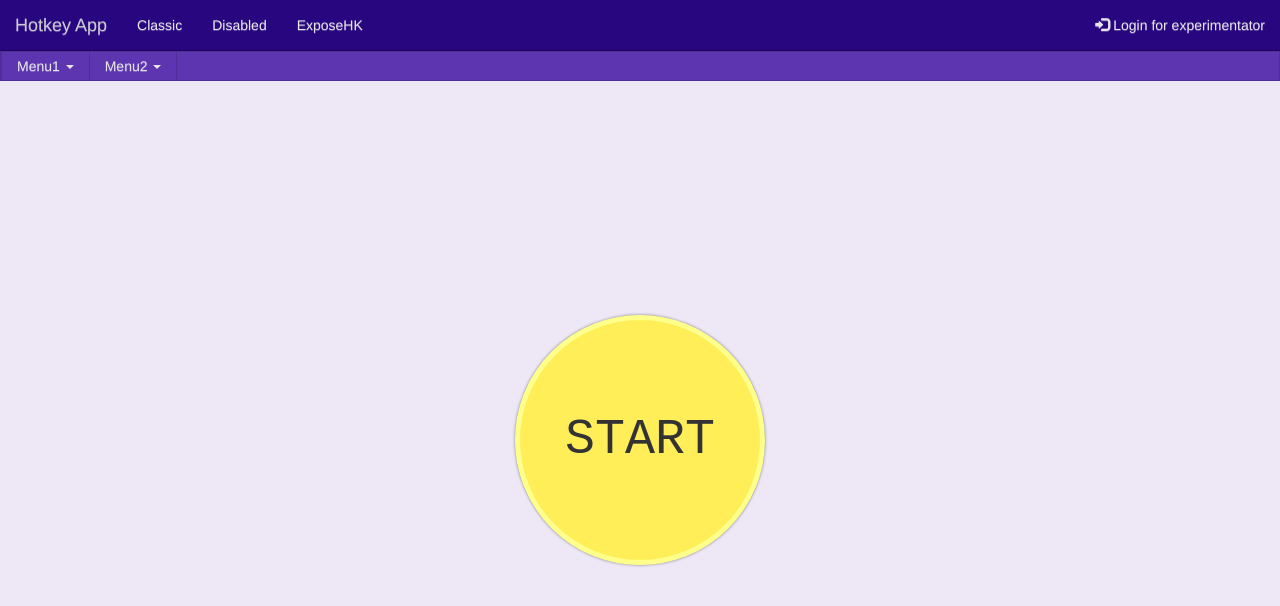
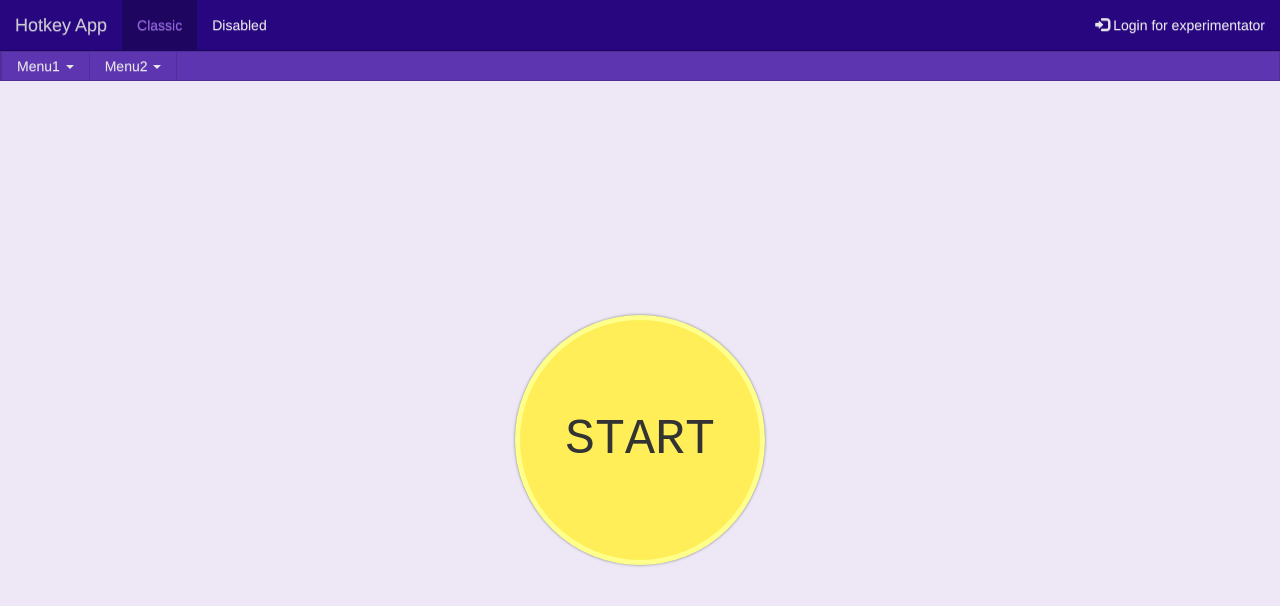
Before and after one commit to Datshlag/IGR205, an Angular app in the folder hotkey-app/: page / in a window 1280 px wide. Shown: the top 606 px of the page. Built offline with nearby package versions, Linux system fonts and the light colour scheme.

Commit message:
Navbar displays active mode + correct display on disabled menus

```diff
--- a/hotkey-app/src/app/components/disabled/disabled.component.css
+++ b/hotkey-app/src/app/components/disabled/disabled.component.css
@@ -1,5 +1,5 @@
 .left {
-  color: black;
+  color: #cccccc;
   margin: 4px;
   text-transform: capitalize;
 }
@@ -20,6 +20,6 @@
   justify-content: space-between;
 }
 
-.action:hover {
+.action:hover>.right {
   background-color: #cccccc;
 }
--- a/hotkey-app/src/app/components/navbar/navbar.component.css
+++ b/hotkey-app/src/app/components/navbar/navbar.component.css
@@ -100,4 +100,5 @@
 
 .modeButton {
   cursor : pointer;
+  text-transform: capitalize;
 }
--- a/hotkey-app/src/app/components/navbar/navbar.component.html
+++ b/hotkey-app/src/app/components/navbar/navbar.component.html
@@ -13,9 +13,10 @@
     </div>
     <div id="navbar" class="collapse navbar-collapse">
           <ul class="nav navbar-nav">
-            <li><a (click)="onModeClick('classic')" class="modeButton">Classic</a></li>
-            <li><a (click)="onModeClick('disabled')" class="modeButton">Disabled</a></li>
-            <li><a >ExposeHK</a></li>
+            <li *ngFor="let mode of modes" (click)="onModeClick(mode)"
+              [ngClass]="{active: hotkeyMode === mode}">
+              <a class="modeButton">{{mode}}</a>
+            </li>
           </ul>
           <ul class="nav navbar-nav navbar-right">
             <li><a href="#"><span class="glyphicon glyphicon-log-in"></span> Login for experimentator</a></li>
--- a/hotkey-app/src/app/components/navbar/navbar.component.ts
+++ b/hotkey-app/src/app/components/navbar/navbar.component.ts
@@ -11,6 +11,7 @@ import { TestSessionService } from '../../services/test-session.service';
 export class NavbarComponent implements OnInit, OnDestroy {
   subscription: Subscription;
   hotkeyMode: string;
+  modes: string[] = ['classic', 'disabled'];
 
   constructor(private testSessionService: TestSessionService) { }
 
```
